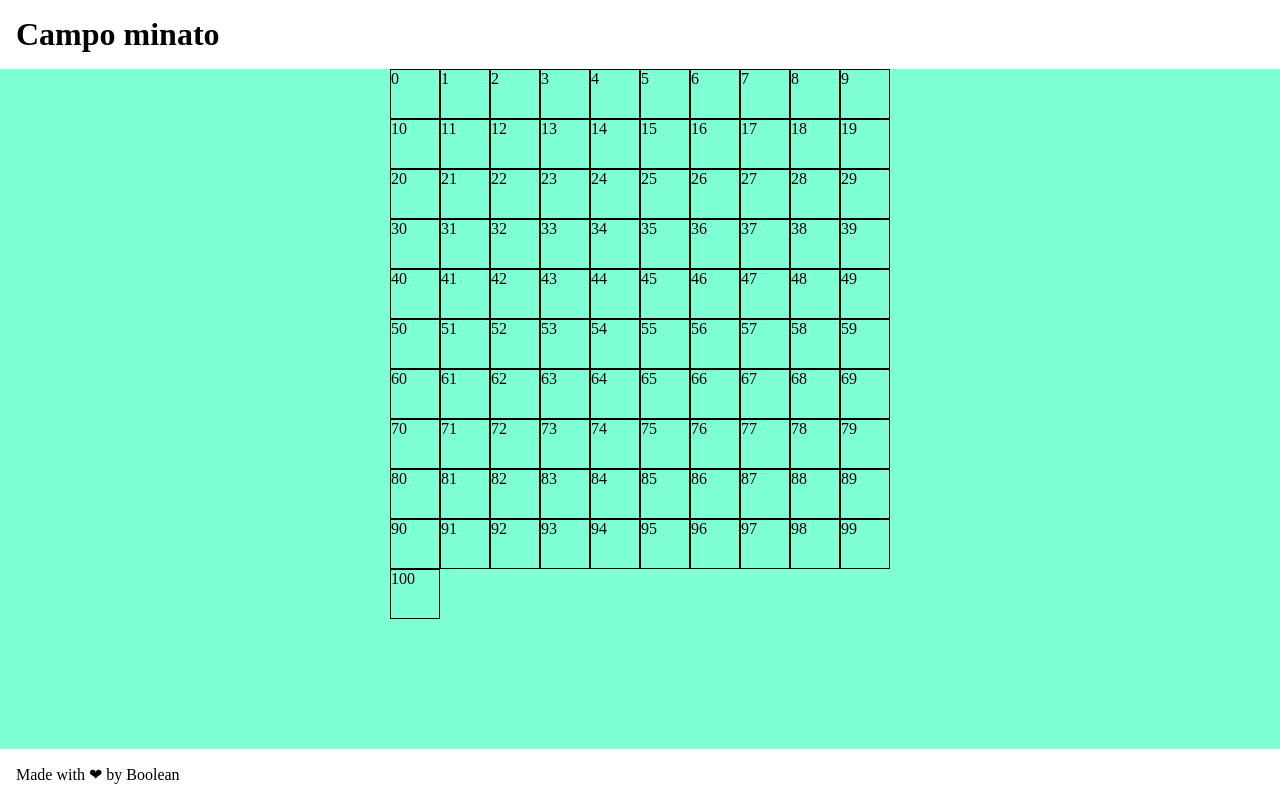
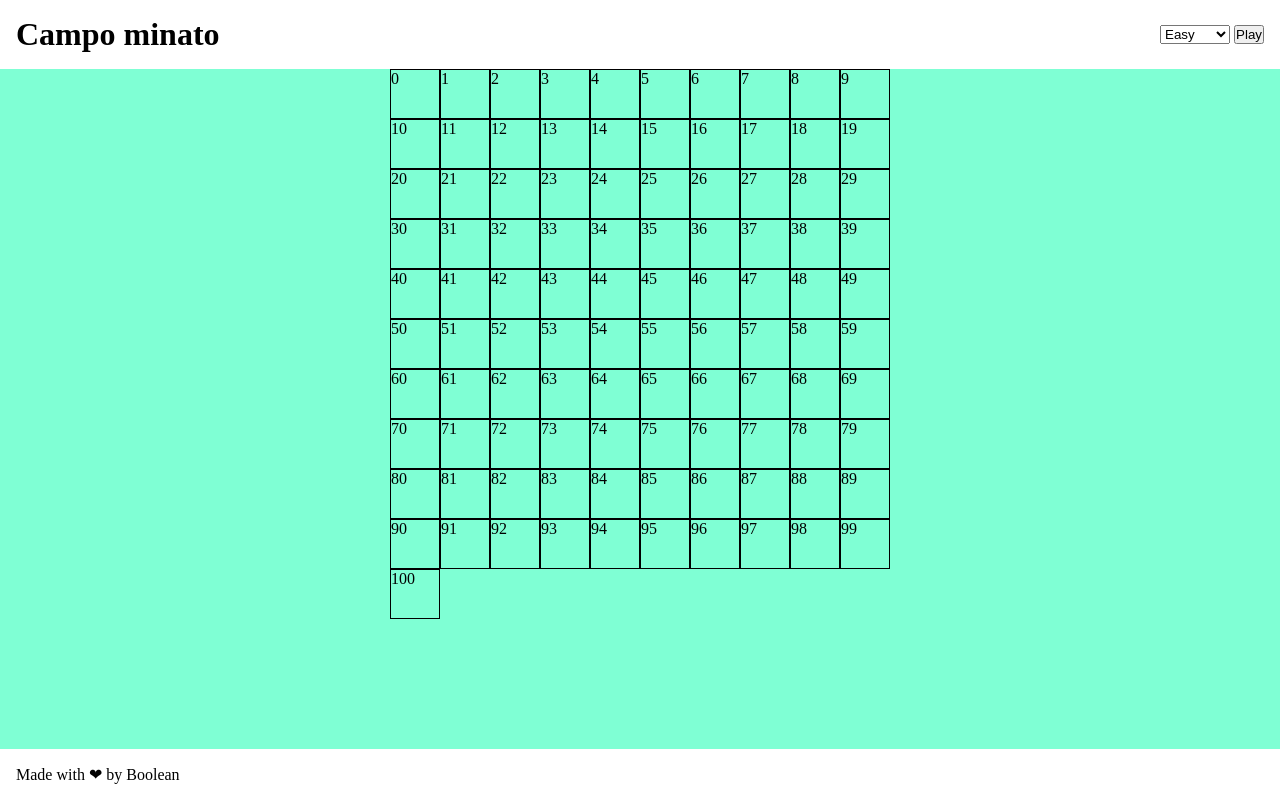
Before and after one commit to AleFabbretti/js-campominato-grid, a plain HTML site: page index.html in a window 1280 px wide. Drawn offline with Linux system fonts and the light colour scheme.

Commit message:
Aggiunto select di difficoltà gioco

```diff
--- a/css/style.css
+++ b/css/style.css
@@ -25,6 +25,11 @@ footer{
     padding: 1rem;
 }
 
+.row{
+    display: flex;
+    align-items: center;
+    justify-content: space-between;
+}
 .board{
     display: flex;
     flex-wrap: wrap;
--- a/index.html
+++ b/index.html
@@ -9,7 +9,20 @@
 </head>
 <body>
     <header>
-        <h1>Campo minato</h1>
+        <div class="row">
+            <div class="title">
+                <h1>Campo minato</h1>
+            </div>
+            <div id="select">
+                <select name="" id="difficulty">
+                    <option value="easy">Easy</option>
+                    <option value="medium">Medium</option>
+                    <option value="hard">Hard</option>
+                </select>
+                <button id="set">Play</button>
+            </div>
+
+        </div>
     </header>
     <main>
         <div class="board">
```
